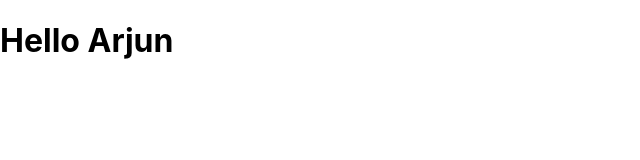
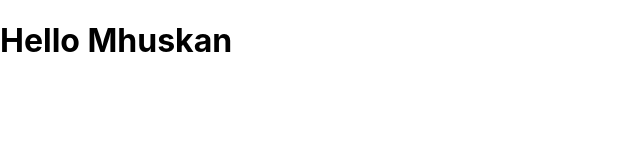
Before and after one commit to yadarj120/demo-react, a React (Create React App) app: page / in a window 1280 px wide. Shown: the top 160 px of the page, without its empty margins (0-640 px from the left). Built offline with nearby package versions, Linux system fonts and the light colour scheme.

Commit message:
changed app with the title mhuskan

```diff
--- a/src/App.js
+++ b/src/App.js
@@ -1,5 +1,5 @@
 import React from "react";
 
 export default function App() {
-  return <h1>Hello Arjun</h1>;
+  return <h1>Hello Mhuskan</h1>;
 }
```
